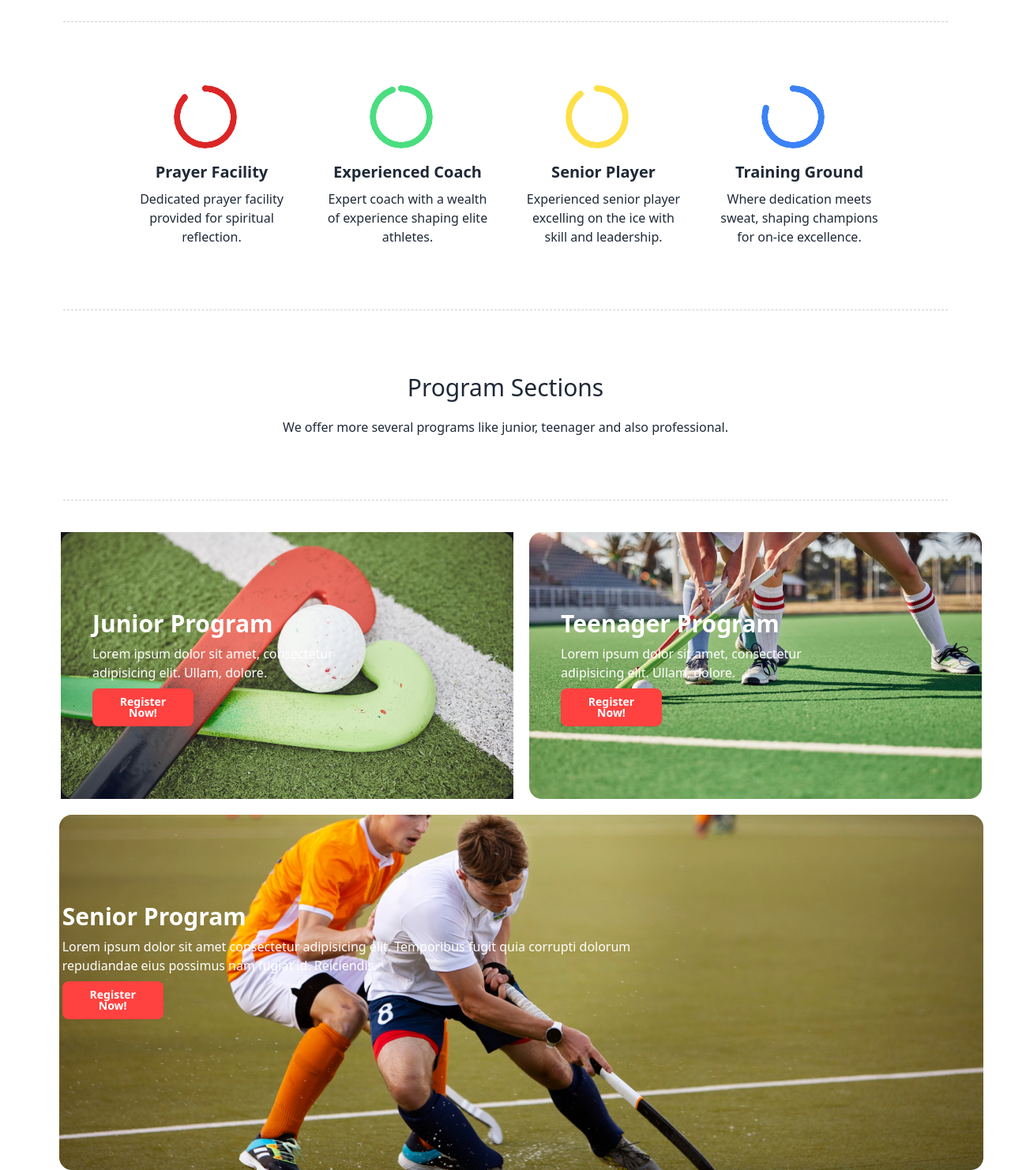
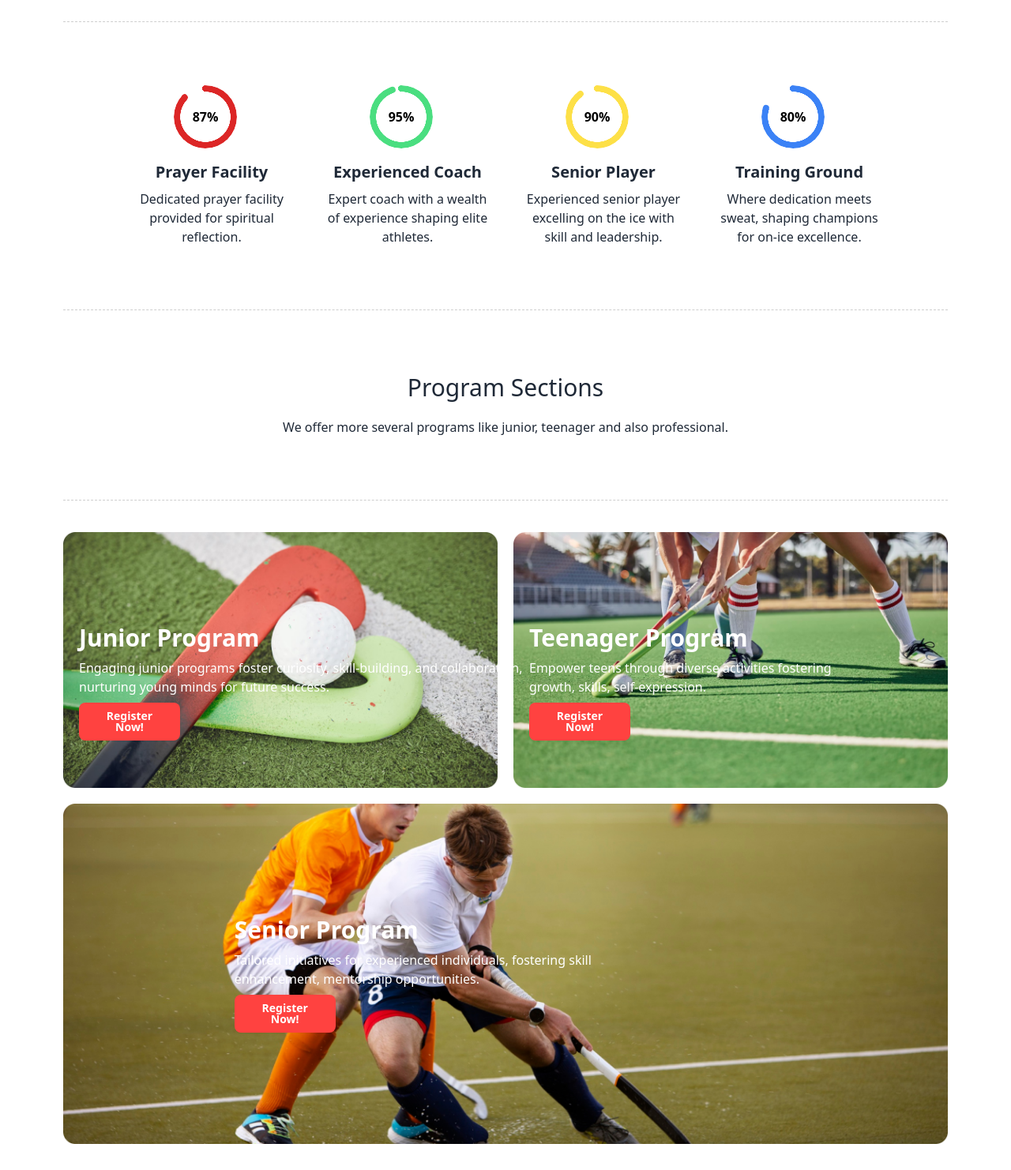
Before and after one commit to mohan-shil/Hockey-s, a plain HTML site: page index.html in a window 1280 px wide. Shown: the part 960-2442 px from the top of the page at 79% size. Drawn offline with nearby package versions, Linux system fonts and the light colour scheme.

Commit message:
Final Version 1.0

```diff
--- a/index.html
+++ b/index.html
@@ -1,5 +1,5 @@
 <!DOCTYPE html>
-<html lang="en">
+<html lang="en" data-theme="light">
 <head>
     <meta charset="UTF-8">
     <meta name="viewport" content="width=device-width, initial-scale=1.0">
@@ -98,7 +98,7 @@
     <!-- Section 2 (Graphs and Number's) -->
         <section class="grid lg:flex justify-center items-center gap-10 mx-52 my-20">
             <div class="grid-flow-col-1">
-                <div class="ml-40 lg:ml-14 radial-progress font-bold text-red-600 " style="--value:87;" role="progressbar"> <span class="text-white">87%</span>
+                <div class="ml-40 lg:ml-14 radial-progress font-bold text-red-600 " style="--value:87;" role="progressbar"> <span class="text-black">87%</span>
                 </div>
                 <div class="text-center mt-4">
                     <h5 class="font-semibold text-xl mb-2"> Prayer Facility</h5>
@@ -106,7 +106,7 @@
                 </div>
             </div>
             <div class="grid">
-                <div class="ml-40 lg:ml-14 radial-progress font-bold text-green-400 " style="--value:95;" role="progressbar"><span class="text-white">95%</span>
+                <div class="ml-40 lg:ml-14 radial-progress font-bold text-green-400 " style="--value:95;" role="progressbar"><span class="text-black">95%</span>
                 </div>
                 <div class="text-center mt-4">
                     <h5 class="font-semibold text-xl mb-2">Experienced Coach</h5>
@@ -114,7 +114,7 @@
                 </div>
             </div>
             <div class="grid">
-                <div class="ml-40 lg:ml-14 radial-progress font-bold text-yellow-300 " style="--value:90;" role="progressbar"><span class="text-white">90%</span>
+                <div class="ml-40 lg:ml-14 radial-progress font-bold text-yellow-300 " style="--value:90;" role="progressbar"><span class="text-black">90%</span>
                 </div>
                 <div class="text-center mt-4">
                     <h5 class="font-semibold text-xl mb-2">Senior Player</h5>
@@ -122,7 +122,7 @@
                 </div>
             </div>
             <div class="grid">
-                <div class="ml-40 lg:ml-14 radial-progress font-bold text-blue-500 " style="--value:80;" role="progressbar"><span class="text-white">80%</span>
+                <div class="ml-40 lg:ml-14 radial-progress font-bold text-blue-500 " style="--value:80;" role="progressbar"><span class="text-black">80%</span>
                 </div>
                 <div class="text-center mt-4">
                     <h5 class="font-semibold text-xl mb-2">Training Ground</h5>
@@ -138,30 +138,30 @@
             </div>
         </section>
     <!-- Section 4 (Program Layouts) -->
-        <section>
-          <div class="grid lg:flex justify-center items-center gap-5 w-full mx-5 ">
-            <div class="bg-[#131318]">
+        <section class="mx-5  lg:mx-20">
+          <div class="grid lg:flex justify-center items-center gap-5 mb-5 lg:mb-0 w-full">
+            <div>
               <img src="Images/2.png" alt="">
-              <div class="absolute transform- translate-x-10 -translate-y-60">
+              <div class="absolute transform translate-x-5 lg:transform-translate-x-10  -translate-y-52 lg:transform-translate-y-60">
                 <h2 class=" font-bold text-3xl mb-2  text-white">Junior Program</h2>
-                <p class="w-2/3 text-white mb-2">Lorem ipsum dolor sit amet, consectetur adipisicing elit. Ullam, dolore.</p>
+                <p class="w-2/3 text-white mb-2">Engaging junior programs foster curiosity, skill-building, and collaboration, nurturing young minds for future success.</p>
                 <a class="btn bg-[#FF4240] gap-2  border-none w-32 text-white">Register Now!</a>
               </div>
             </div>
             <div class=" bg-[linear-gradient-(rgba(19, 19, 24, 0.50))]">
               <img src="Images/3.png" alt="">
-              <div class="absolute transform- translate-x-10 -translate-y-60">
+              <div class="absolute transform translate-x-5 lg:transform-translate-x-10  -translate-y-52 lg:transform-translate-y-60">
                 <h2 class=" font-bold text-3xl mb-2  text-white">Teenager Program</h2>
-                <p class="w-2/3 text-white mb-2">Lorem ipsum dolor sit amet, consectetur adipisicing elit. Ullam, dolore.</p>
+                <p class="w-2/3 text-white mb-2">Empower teens through diverse activities fostering growth, skills, self-expression.</p>
                 <a class="btn bg-[#FF4240] gap-2  border-none w-32 text-white">Register Now!</a>
               </div>
             </div>
           </div>
-          <div class="flex justify-center items-center mt-5 w-full mx-5 ">
-            <img src="Images/4.png" alt="">
-            <div class="absolute transform- translate-x-5s lg:-translate-x-5 lg:-translate-y-10">
+          <div class="flex justify-center items-center lg:mt-5 w-full">
+            <img class="h-[300px] lg:h-auto" src="Images/4.png" alt="">
+            <div class="absolute transform translate-x-10 lg:transform-translate-x-20  -translate-y-42 lg:transform-translate-y-60 gap-5" >
               <h2 class=" font-bold text-3xl mb-2  text-white">Senior Program</h2>
-              <p class=" lg:w-2/3 text-white mb-2">Lorem ipsum dolor sit amet consectetur adipisicing elit. Temporibus fugit quia corrupti dolorum repudiandae eius possimus nam fugiat id. Reiciendis.</p>
+              <p class="w-3/4 lg:w-2/3 text-white mb-2">Tailored initiatives for experienced individuals, fostering skill enhancement, mentorship opportunities.</p>
               <a class="btn bg-[#FF4240] gap-2  border-none w-32 text-white">Register Now!</a>
             </div>
           </div>
@@ -174,7 +174,7 @@
           </div>
         </section>
     <!-- Section 6 (Products Layouts) -->
-        <section class="mx-16">
+        <section class="mx-10 lg:mx-20">
 <!-- 1st Line -->
           <div class="grid sm:justify-center sm:items-center lg:flex gap-5 py-5">
   <!-- Product 1 -->
@@ -658,7 +658,7 @@
     <!-- First Column -->
         <div class="flex-1">
           <div class="grid gap-4 m-10 lg:mr-2 p-10 border-solid border-2 border-grey-300 rounded-lg">
-            <div class="grid bg-[#dbf4b2d3]  p-10 pl-4 pb-6 rounded-2xl">
+            <div class="grid bg-[#bced6d1a]  p-10 pl-4 pb-6 rounded-2xl">
               <svg xmlns="http://www.w3.org/2000/svg" width="48" height="48" viewBox="0 0 48 48" fill="none">
                 <g clip-path="url(#clip0_10_512)">
                   <path d="M44.4392 42.4687C37.0641 49.8438 25.1066 49.8438 17.7316 42.4687L5.53133 30.2684C-1.8437 22.8934 -1.8437 10.9358 5.53133 3.56079L19.5201 17.5496L16.6067 20.4631C15.1911 21.8787 15.1911 24.1738 16.6067 25.5894L22.4106 31.3934C23.8263 32.809 26.1214 32.809 27.537 31.3934L30.4505 28.4799L44.4392 42.4687Z" fill="url(#paint0_linear_10_512)"/>
@@ -755,7 +755,7 @@
               <h4 class="pt-4 text-black font-semibold">Phone Number:</h4>
               <p class="text-black">+48 451680189</p>
             </div>
-            <div class="grid bg-[#dbf4b2d3] p-10 pl-4 pb-6 rounded-2xl">
+            <div class="grid bg-[#fddd5f1a] p-10 pl-4 pb-6 rounded-2xl">
               <svg xmlns="http://www.w3.org/2000/svg" width="48" height="48" viewBox="0 0 48 48" fill="none">
                 <g clip-path="url(#clip0_10_538)">
                   <path d="M2.00625 5.65308H46.0031C47.1094 5.65308 48.0094 6.55308 48.0094 7.65933V33.3656C48.0094 34.4718 47.1094 35.3718 46.0031 35.3718H2.00625C0.9 35.3718 0 34.4718 0 33.3656V7.65933C0 6.55308 0.9 5.65308 2.00625 5.65308Z" fill="url(#paint0_linear_10_538)"/>
@@ -964,7 +964,7 @@
               <h4 class="pt-4 text-black font-semibold">Email:</h4>
               <p class=" text-black ">hockeys@support.com</p>
             </div>
-            <div class="grid bg-[#dbf4b2d3] p-10 pl-4 pb-6 rounded-2xl">
+            <div class="grid bg-[#629cf31a] p-10 pl-4 pb-6 rounded-2xl">
               <svg xmlns="http://www.w3.org/2000/svg" width="48" height="48" viewBox="0 0 48 48" fill="none">
                 <g clip-path="url(#clip0_10_490)">
                   <path d="M44.2193 20.1474C44.0283 8.91305 35.2106 0.268718 23.9747 0.282365C12.7117 0.296106 3.89248 9.02825 3.77954 20.2939C3.7466 23.5798 4.20438 26.6894 5.54678 29.4522C7.385 33.2355 10.3525 36.3685 14.0111 38.4133C14.4498 38.6586 14.8787 38.9193 15.2967 39.1951C17.3969 40.581 19.2224 42.0651 20.642 44.1538L22.5384 46.9437C23.2399 47.9757 24.7609 47.9757 25.4625 46.9437L27.4462 44.0253C29.1045 41.5856 31.3352 39.6006 33.9161 38.172C40.3267 34.6235 44.3533 28.0241 44.2193 20.1474Z" fill="url(#paint0_linear_10_490)"/>
@@ -1069,8 +1069,8 @@
       </div>
     </section>
     <!-- Section 11 (Social Media icon) -->
-    <section class="my-10">
-      <div class="grid justify-center items-center text-center text-black font-bold text-xl bg-[#e7e7e7c6] mx-5 lg:mx-20 p-10 gap-3 h-32 rounded-lg">
+    <section class="my-10 mx-8">
+      <div class="grid justify-center items-center text-center text-black font-bold text-xl bg-[#e7e7e7c6]  lg:mx-20 p-10 gap-3 h-32 rounded-lg">
         <h3>Social Media</h3>
         <svg xmlns="http://www.w3.org/2000/svg" width="175" height="24" viewBox="0 0 175 24" fill="none">
           <path d="M19.8879 6.65563C19.1421 6.98551 18.3548 7.19169 17.5262 7.31539C18.3548 6.82057 19.0178 6.0371 19.3078 5.0887C18.5206 5.54228 17.6505 5.87216 16.6975 6.07834C15.9517 5.29487 14.8745 4.80005 13.7143 4.80005C11.4769 4.80005 9.6539 6.6144 9.6539 8.84109C9.6539 9.17097 9.69533 9.45962 9.7782 9.74827C6.42212 9.58333 3.39751 7.97516 1.36729 5.50105C1.03583 6.11957 0.828661 6.77934 0.828661 7.52157C0.828661 8.92356 1.53302 10.1606 2.65171 10.9029C1.98879 10.8616 1.36729 10.6967 0.787228 10.408V10.4493C0.787228 12.4286 2.19595 14.078 4.06044 14.4491C3.72897 14.5315 3.35608 14.5728 2.98318 14.5728C2.73458 14.5728 2.44455 14.5315 2.19595 14.4903C2.73458 16.0985 4.22617 17.2943 6.00779 17.2943C4.59907 18.3664 2.85888 19.0262 0.95296 19.0262C0.621495 19.0262 0.290031 19.0262 0 18.9849C1.82305 20.1395 3.93614 20.7993 6.25639 20.7993C13.7558 20.7993 17.8576 14.614 17.8576 9.25345C17.8576 9.0885 17.8576 8.88233 17.8576 8.71739C18.6449 8.18133 19.3492 7.48033 19.8879 6.65563Z" fill="#131318"/>
```
